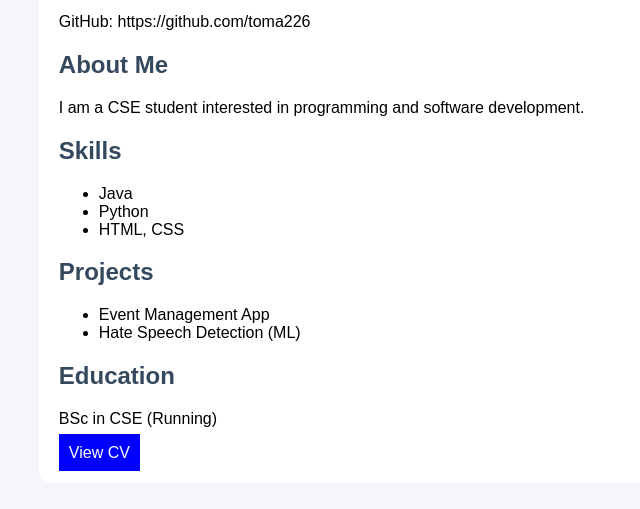
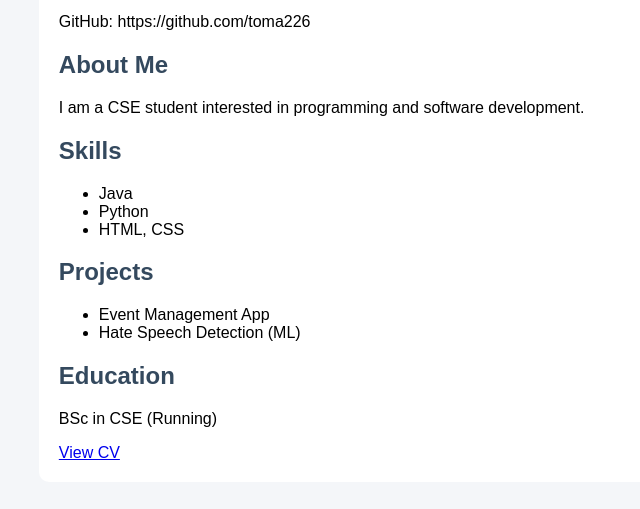
Before and after one commit to toma226/toma226.github.io, a plain HTML site: page index.html in a window 1280 px wide. Shown: the part 161-670 px from the top of the page, without its empty margins (202-842 px from the left). Drawn offline with Linux system fonts and the light colour scheme.

Commit message:
Update index.html

```diff
--- a/index.html
+++ b/index.html
@@ -31,7 +31,7 @@
     <h2>Education</h2>
     <p>BSc in CSE (Running)</p>
 
-    <a href="https://your-link-here" target="_blank" class="btn">View CV</a>
+    <a href="CV.pdf">View CV</a>
 </div>
 
 </body>
```
